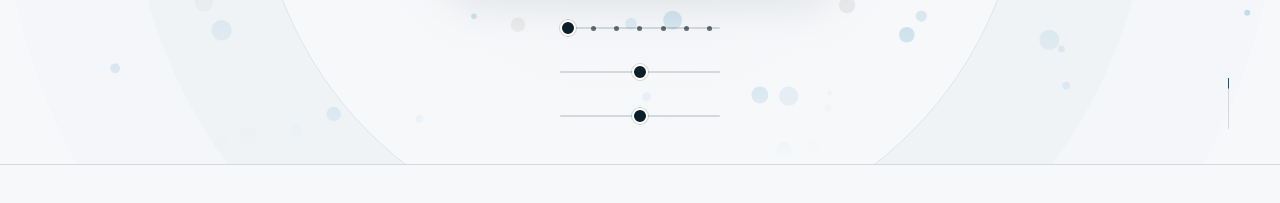
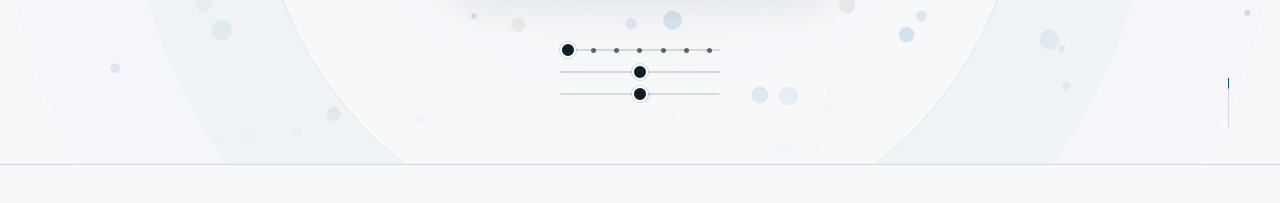
Before and after one commit to arcele/jryky, an Astro site: page / in a window 1280 px wide. Shown: the part 443-646 px from the top of the page. Built offline with nearby package versions, Linux system fonts and the light colour scheme; Astro itself is replaced by a stand-in of ours.

Commit message:
task: smaller controls on desktop

```diff
--- a/src/styles/global.css
+++ b/src/styles/global.css
@@ -816,3 +816,18 @@ footer p {
 @media (prefers-reduced-motion: reduce) {
   .custom-theme-panel { transition: none; }
 }
+
+@media (min-width: 721px) {
+  /* Compact the slider rows around the existing stack center. */
+  .palette-control {
+    height: 1.375rem;
+    bottom: 6.4125rem;
+  }
+
+  .density-control { bottom: 5.0375rem; }
+  .speed-control { bottom: 3.6625rem; }
+
+  .custom-theme-panel {
+    bottom: calc(6.4125rem + 0.6875rem + 0.75rem);
+  }
+}
```
